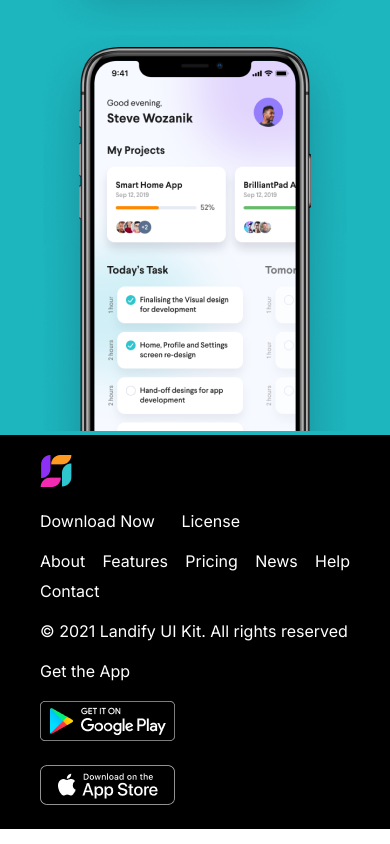
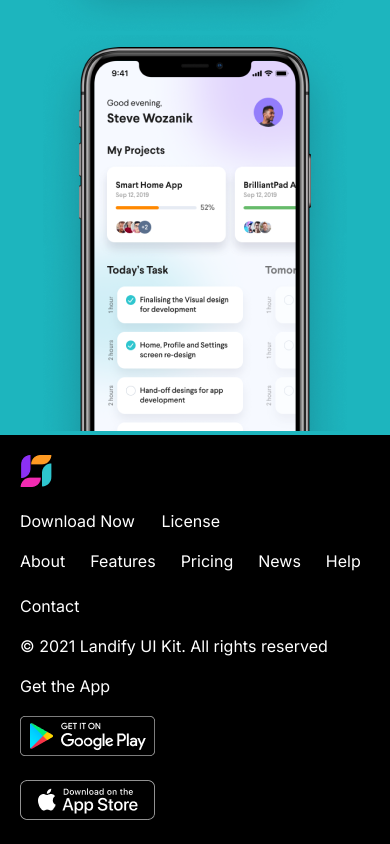
Before and after one commit to dipesh0999/landify, a plain HTML site: page index.html in a window 390 px wide. Shown: the part 7172-8016 px from the top of the page. Drawn offline with nearby package versions, Linux system fonts and the light colour scheme.

Commit message:
Update landify.css

```diff
--- a/assets/landify.css
+++ b/assets/landify.css
@@ -660,10 +660,11 @@
     }
     .footer-contain{
         width: 100%;
-        padding: 0px 20px;
+        padding: 0px;
     }
     .ft-nav-menu{
-        gap: 10px;
+        gap: 25px;
+        justify-content: flex-start;
     }
     .ft-cotain{
         flex-direction: column;
```
